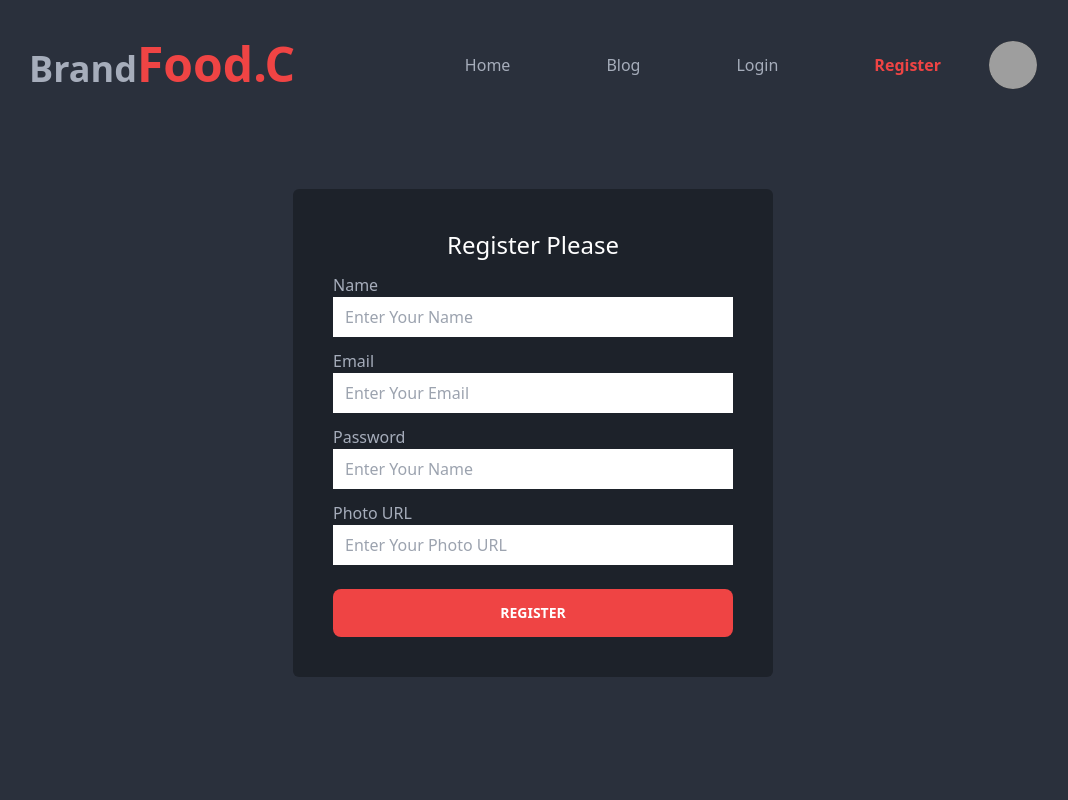
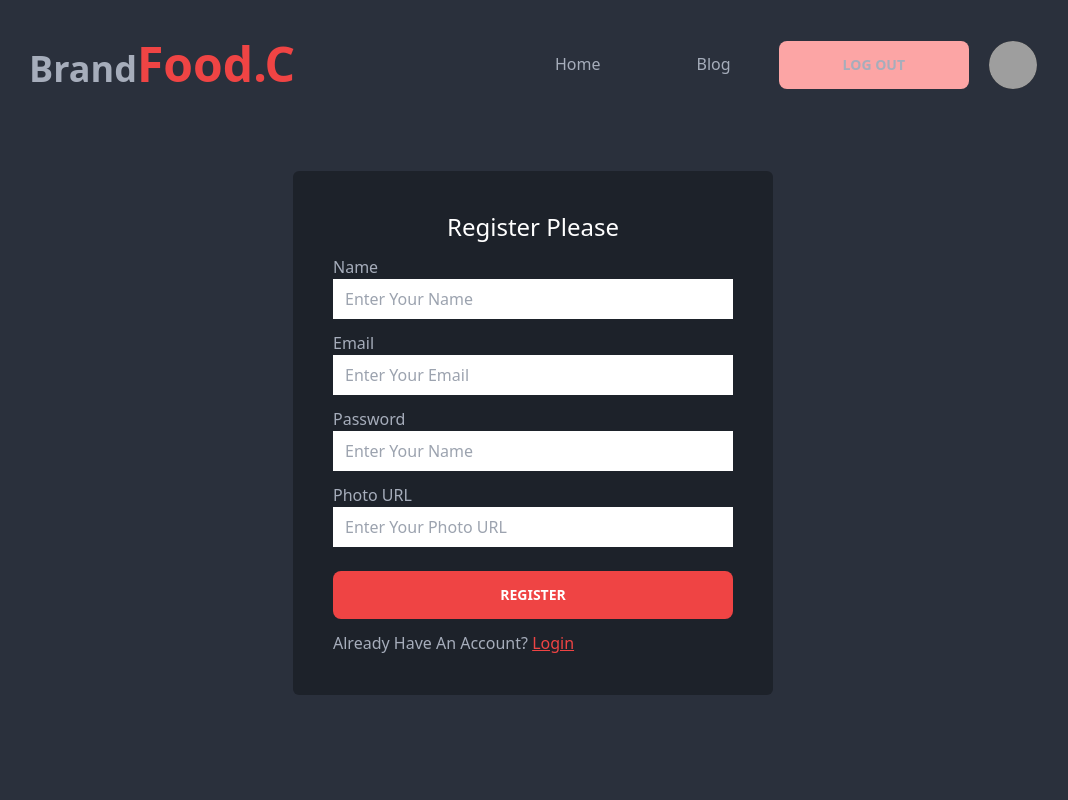
Before and after one commit to mdasif61/brandFood_client, a React (Vite) app: page /register in a window 1280 px wide. Shown: the top 800 px of the page, without its empty margins (107-1175 px from the left). Built offline with nearby package versions, Linux system fonts and the light colour scheme; grey boxes are pictures that could not be loaded.

Commit message:
auth create

```diff
--- a/package.json
+++ b/package.json
@@ -10,10 +10,12 @@
   },
   "dependencies": {
     "daisyui": "^2.51.6",
+    "firebase": "^9.21.0",
     "localforage": "^1.10.0",
     "match-sorter": "^6.3.1",
     "react": "^18.2.0",
     "react-dom": "^18.2.0",
+    "react-hot-toast": "^2.4.1",
     "react-icons": "^4.8.0",
     "react-rating": "^2.0.5",
     "react-router-dom": "^6.11.0",
--- a/src/components/AllPages/Chef/Chef.jsx
+++ b/src/components/AllPages/Chef/Chef.jsx
@@ -1,13 +1,20 @@
 import React from "react";
 import "./Chef.css";
-import { Link } from "react-router-dom";
+import { Link, useNavigation } from "react-router-dom";
+import LoadingPage from "../LoadingPage/LoadingPage";
 
 const Chef = ({ chef }) => {
   const { chef_name, image, years_of_experience, number_of_recipes, likes,id } =
     chef;
+
+    const navigation=useNavigation();
+    if(navigation.state==="loading"){
+      return <LoadingPage/>
+    }
+
   return (
-    <div className="bg-white p-10 h-[550px] rounded-b-2xl flex flex-col justify-between">
-      <div className="h-[250px] bg-black overflow-hidden rounded-b-2xl">
+    <div className="bg-white p-10 h-[500px] rounded-b-2xl flex flex-col justify-between">
+      <div className="overflow-hidden rounded-b-2xl">
         <img className="chef" src={image} alt="" />
       </div>
       <div>
--- /dev/null
+++ b/src/components/AllPages/Context/AuthProvider.jsx
@@ -0,0 +1,27 @@
+import React, { createContext, useState } from 'react';
+import {createUserWithEmailAndPassword, getAuth} from 'firebase/auth'
+import app from '../../firebase/firebase.config';
+
+export const AuthContext=createContext(null)
+const auth=getAuth(app);
+const AuthProvider = ({children}) => {
+
+    const [user,setUser]=useState("null");
+
+    const createUser=(email,password)=>{
+        return createUserWithEmailAndPassword(auth,email,password)
+    }
+
+    const info={
+        user,
+        createUser
+    }
+
+    return (
+        <AuthContext.Provider value={info}>
+            {children}
+        </AuthContext.Provider>
+    );
+};
+
+export default AuthProvider;
--- a/src/components/AllPages/Header/Header.jsx
+++ b/src/components/AllPages/Header/Header.jsx
@@ -1,7 +1,11 @@
-import React from "react";
+import React, { useContext } from "react";
 import { NavLink } from "react-router-dom";
+import { AuthContext } from "../Context/AuthProvider";
 
 const Header = () => {
+
+  const {user}=useContext(AuthContext);
+
   return (
     <div className="flex justify-between items-center">
       <h1 className="text-4xl font-bold flex-1">
@@ -24,30 +28,29 @@ const Header = () => {
         >
           Blog
         </NavLink>
-        <NavLink
+        {user?<><button className="btn bg-red-300  border-none mr-5"><NavLink
+          className={({ isActive }) =>
+            isActive ? "text-red-500 font-semibold mx-12" : "mx-12"
+          }
+          to="/login"
+        >
+          Log Out
+        </NavLink></button></>:<><button className="btn mr-5 bg-red-300 border-none text-white"><NavLink
           className={({ isActive }) =>
             isActive ? "text-red-500 font-semibold mx-12" : "mx-12"
           }
           to="/login"
         >
           Login
-        </NavLink>
-        <NavLink
-          className={({ isActive }) =>
-            isActive ? "text-red-500 font-semibold mx-12" : "mx-12"
-          }
-          to="/register"
-        >
-          Register
-        </NavLink>
+        </NavLink></button></>}
       </nav>
-      <div className="w-12 h-12 bg-black overflow-hidden rounded-full">
+      {user && <div className="w-12 h-12 bg-black overflow-hidden rounded-full">
         <img
           className="h-full"
           src="https://media.istockphoto.com/id/1309328823/photo/headshot-portrait-of-smiling-male-employee-in-office.jpg?b=1&s=170667a&w=0&k=20&c=MRMqc79PuLmQfxJ99fTfGqHL07EDHqHLWg0Tb4rPXQc="
           alt=""
         />
-      </div>
+      </div>}
     </div>
   );
 };
--- a/src/components/AllPages/Home/Home.jsx
+++ b/src/components/AllPages/Home/Home.jsx
@@ -1,5 +1,5 @@
 import React from "react";
-import { useLoaderData } from "react-router-dom";
+import { Link, useLoaderData } from "react-router-dom";
 import Chef from "../Chef/Chef";
 import chef from "../../../assets/Icons/chef.png";
 import service from "../../../assets/Icons/service.png";
@@ -28,9 +28,11 @@ const Home = () => {
               <br />
               stir-frying, steaming, and braising.
             </p>
+            <a href="#chef">
             <button className="btn bg-red-500 text-white border-none mt-10">
               Choose Your Chef
             </button>
+            </a>
           </div>
         </div>
         <div className="w-[50%] p-10">
@@ -79,7 +81,7 @@ const Home = () => {
         </div>
       </section>
 
-      <section className="grid grid-cols-3 my-20 gap-7">
+      <section id="chef" className="grid grid-cols-3 my-20 gap-7">
         {chefs.map((chef) => (
           <Chef key={chef.id} chef={chef}></Chef>
         ))}
--- /dev/null
+++ b/src/components/AllPages/LoadingPage/LoadingPage.jsx
@@ -0,0 +1,17 @@
+import React from 'react';
+
+const LoadingPage = () => {
+    return (
+        <div class="text-center">
+            <div role="status">
+                <svg aria-hidden="true" class="inline w-8 h-8 mr-2 text-gray-200 animate-spin dark:text-gray-600 fill-blue-600" viewBox="0 0 100 101" fill="none" xmlns="http://www.w3.org/2000/svg">
+                    <path d="M100 50.5908C100 78.2051 77.6142 100.591 50 100.591C22.3858 100.591 0 78.2051 0 50.5908C0 22.9766 22.3858 0.59082 50 0.59082C77.6142 0.59082 100 22.9766 100 50.5908ZM9.08144 50.5908C9.08144 73.1895 27.4013 91.5094 50 91.5094C72.5987 91.5094 90.9186 73.1895 90.9186 50.5908C90.9186 27.9921 72.5987 9.67226 50 9.67226C27.4013 9.67226 9.08144 27.9921 9.08144 50.5908Z" fill="currentColor" />
+                    <path d="M93.9676 39.0409C96.393 38.4038 97.8624 35.9116 97.0079 33.5539C95.2932 28.8227 92.871 24.3692 89.8167 20.348C85.8452 15.1192 80.8826 10.7238 75.2124 7.41289C69.5422 4.10194 63.2754 1.94025 56.7698 1.05124C51.7666 0.367541 46.6976 0.446843 41.7345 1.27873C39.2613 1.69328 37.813 4.19778 38.4501 6.62326C39.0873 9.04874 41.5694 10.4717 44.0505 10.1071C47.8511 9.54855 51.7191 9.52689 55.5402 10.0491C60.8642 10.7766 65.9928 12.5457 70.6331 15.2552C75.2735 17.9648 79.3347 21.5619 82.5849 25.841C84.9175 28.9121 86.7997 32.2913 88.1811 35.8758C89.083 38.2158 91.5421 39.6781 93.9676 39.0409Z" fill="currentFill" />
+                </svg>
+                <span class="sr-only">Loading...</span>
+            </div>
+        </div>
+    );
+};
+
+export default LoadingPage;
--- a/src/components/AllPages/Login/Login.jsx
+++ b/src/components/AllPages/Login/Login.jsx
@@ -1,5 +1,6 @@
 import React from "react";
 import { FaGithub, FaGoogle } from "react-icons/fa";
+import { Link } from "react-router-dom";
 
 const Login = () => {
   return (
@@ -31,6 +32,7 @@ const Login = () => {
         <button className="btn bg-red-500 border-none text-white w-full mt-3">
           Login
         </button>
+        <p className="mt-3">Don't Have An Account? <Link to='/register'><span className="text-red-500 underline">Register</span></Link></p>
 
         <div className="mt-5">
           <h1 className="text-center text-white">Or</h1>
--- a/src/components/AllPages/Register/Register.jsx
+++ b/src/components/AllPages/Register/Register.jsx
@@ -1,9 +1,21 @@
 import React from "react";
+import { Link } from "react-router-dom";
 
 const Register = () => {
+
+  const handleSubmit=(event)=>{
+    event.preventDefault();
+    const form=event.target;
+    const name=form.name.value;
+    const email=form.email.value;
+    const password=form.password.value;
+    const photoURL=form.photo.value;
+    console.log(name,email,password,photoURL)
+  }
+
   return (
     <div className="min-h-[70vh] flex my-16 items-center justify-center">
-      <form className="bg-black bg-opacity-30 rounded-md p-10">
+      <form onSubmit={handleSubmit} className="bg-black bg-opacity-30 rounded-md p-10">
         <h1 className="text-center text-2xl text-white mb-3">Register Please</h1>
         <div className="w-[400px] text-left mb-3">
           <label htmlFor="name">Name</label>
@@ -21,7 +33,7 @@ const Register = () => {
           <br></br>
           <input
             className="w-full focus:outline-none focus:bg-transparent focus:border-b-2 focus:text-white h-10 py-2 px-3 bg-white"
-            type="text"
+            type="email"
             name="email"
             placeholder="Enter Your Email"
             id=""
@@ -32,8 +44,8 @@ const Register = () => {
           <br></br>
           <input
             className="w-full focus:outline-none focus:bg-transparent focus:border-b-2 focus:text-white h-10 py-2 px-3 bg-white"
-            type="text"
-            name="name"
+            type="password"
+            name="password"
             placeholder="Enter Your Name"
             id=""
           />
@@ -50,6 +62,7 @@ const Register = () => {
           />
         </div>
         <button className="btn bg-red-500 border-none text-white w-full mt-3">Register</button>
+        <p className="mt-3">Already Have An Account? <Link to='/login'><span className="text-red-500 underline">Login</span></Link></p>
       </form>
     </div>
   );
--- /dev/null
+++ b/src/components/firebase/firebase.config.js
@@ -0,0 +1,14 @@
+import { initializeApp } from "firebase/app";
+
+const firebaseConfig = {
+  apiKey: "AIzaSyBUswlogYPuinK5S6bPaamGqmQZ3xM3ueg",
+  authDomain: "brand-food-b1948.firebaseapp.com",
+  projectId: "brand-food-b1948",
+  storageBucket: "brand-food-b1948.appspot.com",
+  messagingSenderId: "449497702546",
+  appId: "1:449497702546:web:dac09b6967d6197bed864b"
+};
+
+
+const app = initializeApp(firebaseConfig);
+export default app;
--- a/src/main.jsx
+++ b/src/main.jsx
@@ -3,9 +3,14 @@ import ReactDOM from "react-dom/client";
 import "./index.css";
 import { RouterProvider } from "react-router-dom";
 import router from "./components/AllPages/Routes/Routes";
+import { Toaster } from 'react-hot-toast';
+import AuthProvider from "./components/AllPages/Context/AuthProvider";
 
 ReactDOM.createRoot(document.getElementById("root")).render(
   <React.StrictMode>
-    <RouterProvider router={router}></RouterProvider>
+   <AuthProvider>
+   <RouterProvider router={router}></RouterProvider>
+    <Toaster />
+   </AuthProvider>
   </React.StrictMode>
 );
```
Also changed, not shown: src/components/AllPages/ChefDetails/ChefDetails.jsx (+15 -4 lines), 1 other file (tests, documents, lock files or other folders).
